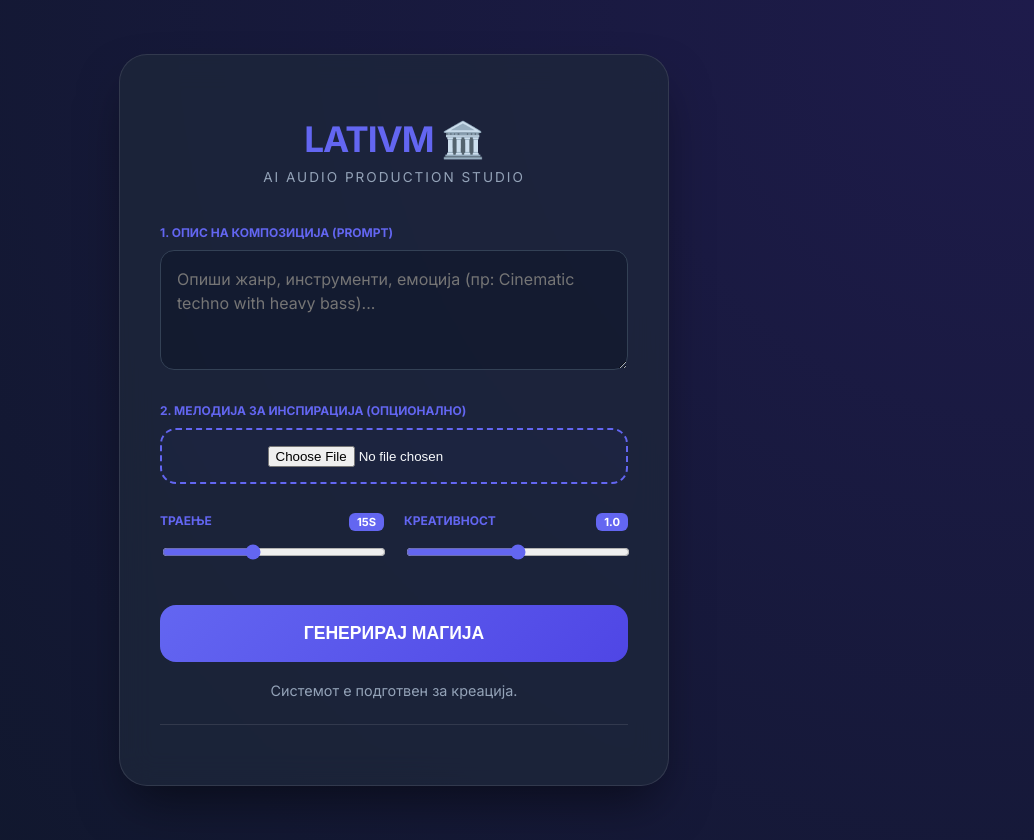
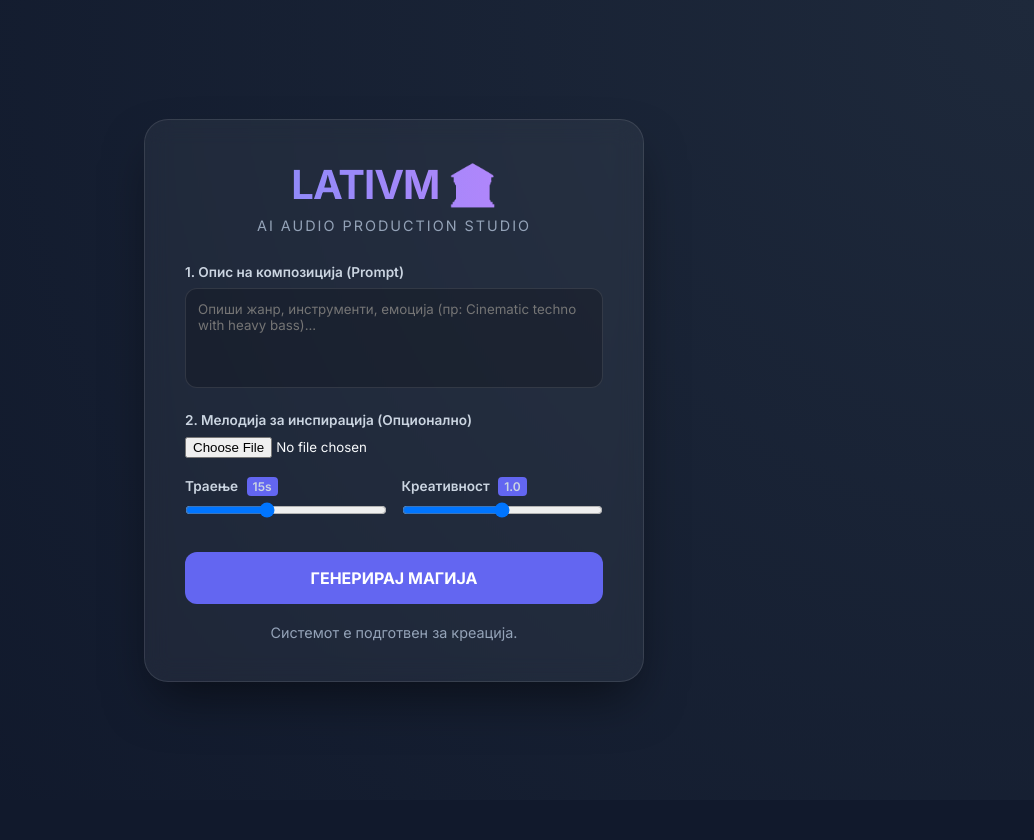
Before and after one commit to bng0401974-eng/lativm-music-gen, a Flask app: page / in a window 1280 px wide. Shown: the whole page, without its empty margins (246-1280 px from the left). After the commit the page ends 687 px from the top, so only its background shows below. Run offline with Flask 3, Linux system fonts and the light colour scheme.

Commit message:
UI design update: glassmorphism and animations

```diff
--- a/static/css/style.css
+++ b/static/css/style.css
@@ -1,66 +1,164 @@
+/* Глобални стилови */
 :root {
     --primary: #6366f1;
     --primary-hover: #4f46e5;
     --bg-dark: #0f172a;
-    --panel-bg: rgba(30, 41, 59, 0.7);
+    --glass: rgba(255, 255, 255, 0.05);
     --border: rgba(255, 255, 255, 0.1);
-    --text-main: #f8fafc;
-    --text-dim: #94a3b8;
+    --text: #f8fafc;
+}
+
+* {
+    margin: 0;
+    padding: 0;
+    box-sizing: border-box;
+    font-family: 'Inter', sans-serif;
 }
 
 body {
-    background: radial-gradient(circle at top right, #1e1b4b, var(--bg-dark));
-    color: var(--text-main);
-    font-family: 'Inter', sans-serif;
-    display: flex; justify-content: center; align-items: center;
-    min-height: 100vh; margin: 0; padding: 20px;
+    background: radial-gradient(circle at top right, #1e293b, #0f172a);
+    color: var(--text);
+    min-height: 100vh;
+    display: flex;
+    justify-content: center;
+    align-items: center;
+    padding: 20px;
 }
 
+/* Контејнер на апликацијата */
 .app-container {
-    background: var(--panel-bg); backdrop-filter: blur(16px);
-    padding: 2.5rem; border-radius: 28px; border: 1px solid var(--border);
-    width: 100%; max-width: 550px; box-shadow: 0 25px 50px -12px rgba(0, 0, 0, 0.5);
-    text-align: center; box-sizing: border-box;
+    background: var(--glass);
+    backdrop-filter: blur(12px);
+    border: 1px solid var(--border);
+    border-radius: 24px;
+    padding: 40px;
+    width: 100%;
+    max-width: 500px;
+    box-shadow: 0 25px 50px -12px rgba(0, 0, 0, 0.5);
+    text-align: center;
 }
 
-h1 { font-size: 2.2rem; font-weight: 700; letter-spacing: -1px; margin-bottom: 0.5rem; color: var(--primary); }
-.subtitle { color: var(--text-dim); font-size: 0.85rem; text-transform: uppercase; letter-spacing: 2px; margin-bottom: 2.5rem; }
+h1 {
+    font-size: 2.5rem;
+    font-weight: 800;
+    letter-spacing: -1px;
+    margin-bottom: 8px;
+    background: linear-gradient(to right, #818cf8, #c084fc);
+    -webkit-background-clip: text;
+    -webkit-text-fill-color: transparent;
+}
 
-.control-group { margin-bottom: 1.8rem; text-align: left; }
-label { font-size: 0.75rem; font-weight: 700; color: var(--primary); display: block; margin-bottom: 10px; text-transform: uppercase; }
+.subtitle {
+    font-size: 0.9rem;
+    color: #94a3b8;
+    margin-bottom: 30px;
+    text-transform: uppercase;
+    letter-spacing: 2px;
+}
+
+/* Форми и контроли */
+.control-group {
+    text-align: left;
+    margin-bottom: 20px;
+}
+
+label {
+    display: block;
+    font-size: 0.85rem;
+    font-weight: 600;
+    margin-bottom: 8px;
+    color: #cbd5e1;
+}
 
 textarea {
-    width: 100%; padding: 16px; border-radius: 14px; border: 1px solid #334155;
-    background: rgba(15, 23, 42, 0.6); color: white; box-sizing: border-box;
-    font-family: inherit; font-size: 1rem; line-height: 1.5; resize: vertical; min-height: 120px;
+    width: 100%;
+    height: 100px;
+    background: rgba(0, 0, 0, 0.2);
+    border: 1px solid var(--border);
+    border-radius: 12px;
+    padding: 12px;
+    color: white;
+    resize: none;
+    transition: border 0.3s;
 }
 
-.upload-wrapper {
-    border: 2px dashed var(--primary); padding: 15px; border-radius: 16px;
-    background: rgba(79, 70, 229, 0.03); text-align: center;
+textarea:focus {
+    outline: none;
+    border-color: var(--primary);
 }
 
-.slider-grid { display: grid; grid-template-columns: 1fr 1fr; gap: 20px; }
-
-@media (max-width: 600px) {
-    .slider-grid { grid-template-columns: 1fr; }
-    .app-container { padding: 1.5rem; }
+/* Grid за слајдерите */
+.slider-grid {
+    display: grid;
+    grid-template-columns: 1fr 1fr;
+    gap: 15px;
 }
 
-.val-badge { background: var(--primary); padding: 2px 8px; border-radius: 6px; font-size: 0.7rem; color: white; float: right; }
-
-input[type="range"] { width: 100%; margin-top: 10px; accent-color: var(--primary); height: 8px; cursor: pointer; }
-
-button {
-    width: 100%; padding: 18px; border-radius: 16px; border: none;
-    background: linear-gradient(135deg, var(--primary), var(--primary-hover));
-    color: white; font-weight: 700; font-size: 1.1rem; cursor: pointer;
-    margin-top: 1rem; transition: all 0.3s ease;
+.val-badge {
+    background: var(--primary);
+    padding: 2px 6px;
+    border-radius: 4px;
+    font-size: 0.75rem;
+    margin-left: 5px;
 }
 
-button:hover { transform: translateY(-2px); box-shadow: 0 15px 25px rgba(79, 70, 229, 0.4); }
-button:disabled { opacity: 0.5; cursor: not-allowed; }
+input[type="range"] {
+    width: 100%;
+    cursor: pointer;
+}
 
-#status { margin-top: 20px; font-size: 0.9rem; color: var(--text-dim); min-height: 1.2em; }
-#result-container { margin-top: 25px; padding-top: 20px; border-top: 1px solid var(--border); }
-audio { width: 100%; margin-top: 10px; }
+/* Копче за акција */
+#genBtn {
+    width: 100%;
+    padding: 16px;
+    background: var(--primary);
+    color: white;
+    border: none;
+    border-radius: 12px;
+    font-size: 1rem;
+    font-weight: 700;
+    cursor: pointer;
+    transition: all 0.3s;
+    margin-top: 10px;
+}
+
+#genBtn:hover {
+    background: var(--primary-hover);
+    transform: translateY(-2px);
+    box-shadow: 0 10px 20px -5px rgba(99, 102, 241, 0.5);
+}
+
+#genBtn:disabled {
+    opacity: 0.5;
+    cursor: not-allowed;
+    transform: none;
+}
+
+/* Резултати */
+#status {
+    margin-top: 20px;
+    font-size: 0.9rem;
+    color: #94a3b8;
+}
+
+audio {
+    width: 100%;
+    margin-top: 20px;
+    border-radius: 8px;
+}
+
+/* Loader за време на чекање */
+.loader {
+    width: 30px;
+    height: 30px;
+    border: 3px solid rgba(255,255,255,0.1);
+    border-top: 3px solid var(--primary);
+    border-radius: 50%;
+    animation: spin 1s linear infinite;
+    margin: 20px auto;
+}
+
+@keyframes spin {
+    0% { transform: rotate(0deg); }
+    100% { transform: rotate(360deg); }
+}
```
